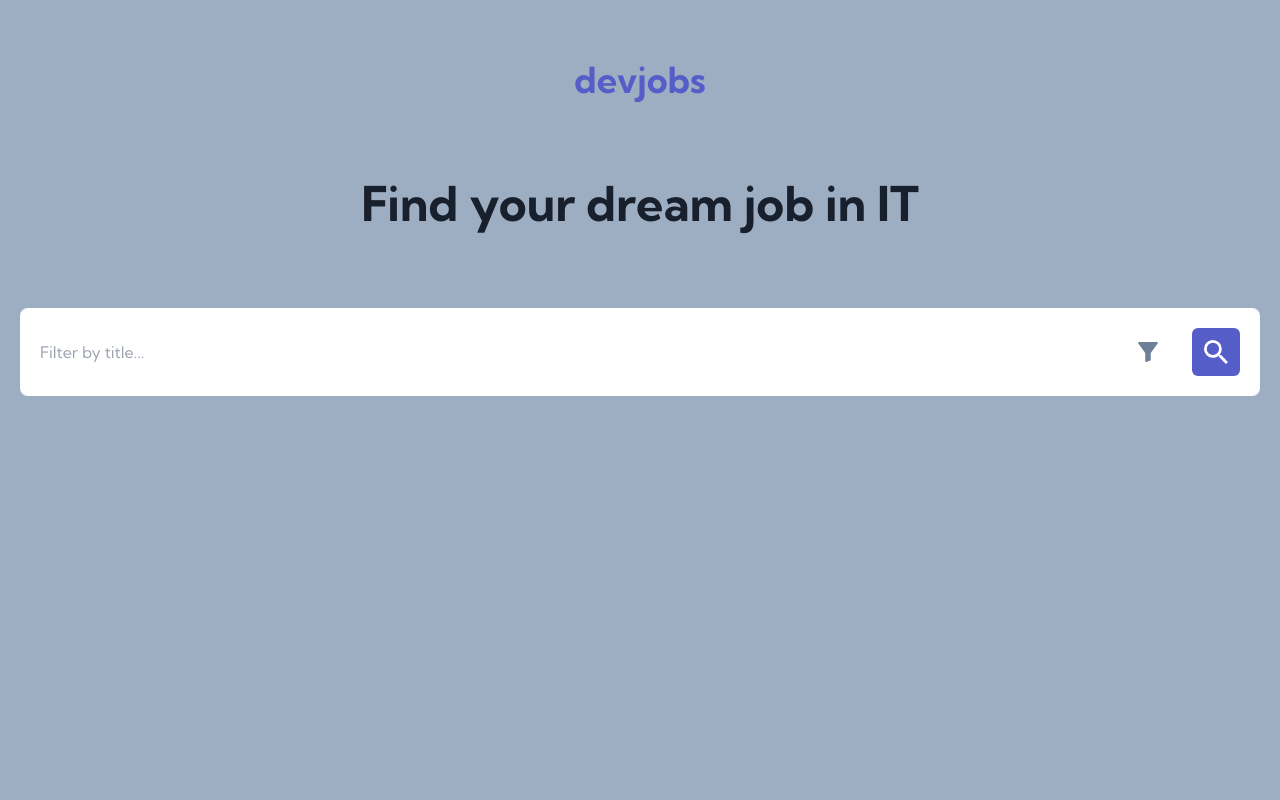
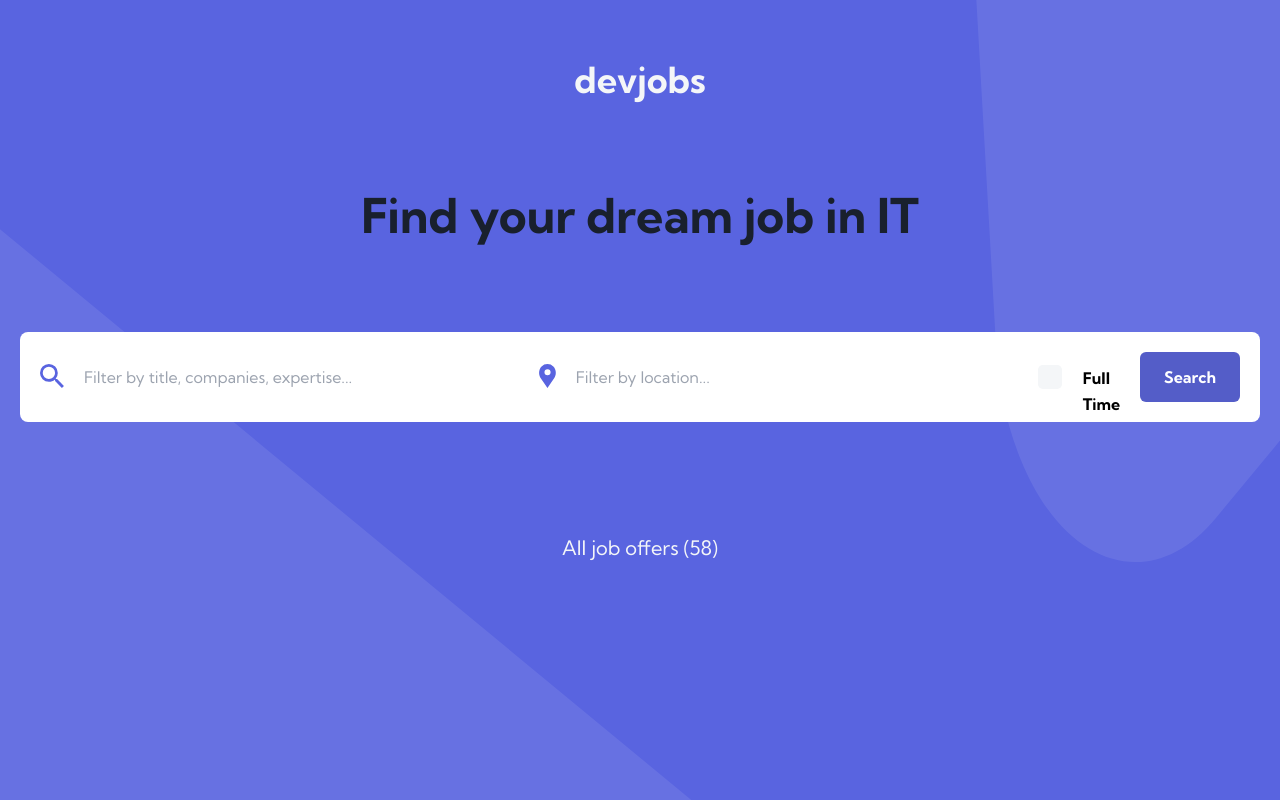
Before and after one commit to michalrudy9/Devjobs-App-NextJS, a Next.js app: page / in a window 1280 px wide. Built offline with nearby package versions, Linux system fonts and the light colour scheme.

Commit message:
Developed search box in bigger views

```diff
--- a/app/page.tsx
+++ b/app/page.tsx
@@ -2,9 +2,11 @@
 
 import Link from "next/link";
 import { useState } from "react";
+import Image from "next/image";
 
 import SearchBox from "./ui/search-box/SearchBox";
 import FilterBox from "./ui/search-box/FilterBox";
+import bgPatternHeader from "@/public/mobile/bg-pattern-header.svg";
 
 const Home = () => {
   const [isFiltering, setIsFiltering] = useState<boolean>(false);
@@ -20,17 +22,30 @@ const Home = () => {
   return (
     <>
       {isFiltering && <FilterBox onClose={closeHandler} />}
-      <main className="bg-gray h-screen p-5">
+      <div className="grid grid-cols-1 grid-rows-1">
+        <Image
+          src={bgPatternHeader}
+          alt="Page background"
+          className="col-start-1 col-end-2 row-start-1 row-end-2 w-auto h-screen"
+        />
+        <main className="col-start-1 col-end-2 row-start-1 row-end-2  h-screen p-5">
           <header>
-          <h1 className="text-violet text-4xl text-center my-10">
+            <h1 className="text-light-grey text-4xl text-center my-10">
               <Link href="/">devjobs</Link>
             </h1>
           </header>
-        <p className="text-center font-bold text-very-dark-blue text-5xl my-20">
+          <p className="text-center font-bold text-very-dark-blue text-5xl my-20 leading-normal">
             Find your dream job in IT
           </p>
           <SearchBox onClick={startFiltering} />
+          <Link
+            href="/"
+            className="text-light-grey mt-[7rem] text-xl flex justify-center"
+          >
+            All job offers (58)
+          </Link>
         </main>
+      </div>
     </>
   );
 };
--- a/app/ui/common/InputText.tsx
+++ b/app/ui/common/InputText.tsx
@@ -9,11 +9,11 @@ const InputText: React.FC<{
   placeholder?: string;
   className?: string;
 }> = ({ src, alt, name, placeholder, className }) => {
-  const style: string = `rounded-lg flex w-full gap-x-5 ${className}`;
+  const style: string = `flex w-full gap-x-5 ${className}`;
 
   return (
     <div className={style}>
-      <Image src={src} alt={alt} className="min-w-5" />
+      <Image src={src} alt={alt} className="w-auto h-full" />
       <input
         type="text"
         name={name}
--- a/app/ui/search-box/FilterBox.tsx
+++ b/app/ui/search-box/FilterBox.tsx
@@ -15,13 +15,13 @@ const FilterBox: React.FC<{
         <InputText
           src={iconLocation}
           alt="Location icon"
-          name="location"
+          name="locationMobile"
           placeholder="Filter by location..."
           className="pb-6"
         />
         <hr className="text-light-grey" />
         <InputCheckbox
-          name="full-time"
+          name="fullTimeMobile"
           labelText="Full Time Only"
           className="my-6"
         />
--- a/app/ui/search-box/SearchBox.tsx
+++ b/app/ui/search-box/SearchBox.tsx
@@ -1,22 +1,27 @@
 import React, { MouseEventHandler } from "react";
 
 import iconFilter from "@/public/mobile/icon-filter.svg";
+import iconSearch from "@/public/desktop/icon-search.svg";
 import iconSearchWhite from "@/public/desktop/icon-search-white.svg";
+import iconLocation from "@/public/desktop/icon-location.svg";
 import ImageButton from "./ImageButton";
+import InputText from "../common/InputText";
+import InputCheckbox from "../common/InputCheckbox";
+import PrimaryButton from "../common/PrimaryButton";
 
 const SearchBox: React.FC<{
   onClick?: MouseEventHandler<HTMLButtonElement>;
 }> = ({ onClick }) => {
   return (
     <>
-      <form className="bg-white rounded-lg p-5 flex justify-between items-center">
+      <form className="bg-white rounded-lg p-5 md:gap-x-5 flex justify-between items-center">
         <input
           type="text"
-          name="searchText"
+          name="searchTextMobile"
           placeholder="Filter by title..."
-          className="outline-none"
+          className="outline-none md:hidden"
         />
-        <div className="flex gap-x-5 justify-center items-center">
+        <div className="flex gap-x-5 justify-center items-center md:hidden">
           <ImageButton src={iconFilter} alt="Filter icon" onClick={onClick} />
           <ImageButton
             src={iconSearchWhite}
@@ -24,6 +29,26 @@ const SearchBox: React.FC<{
             className="bg-violet rounded-md hover:bg-light-violet"
           />
         </div>
+        <InputText
+          src={iconSearch}
+          alt="Search icon"
+          name="searchText"
+          placeholder="Filter by title, companies, expertise..."
+          className="hidden md:flex w-[30%]"
+        />
+        <InputText
+          src={iconLocation}
+          alt="Location icon"
+          name="location"
+          placeholder="Filter by location..."
+          className="hidden md:flex w-[30%]"
+        />
+        <InputCheckbox
+          name="fullTime"
+          labelText="Full Time"
+          className="!hidden md:!flex"
+        />
+        <PrimaryButton text="Search" className="hidden md:flex" />
       </form>
     </>
   );
```
Lines whose indentation alone changed are shown as unchanged.
